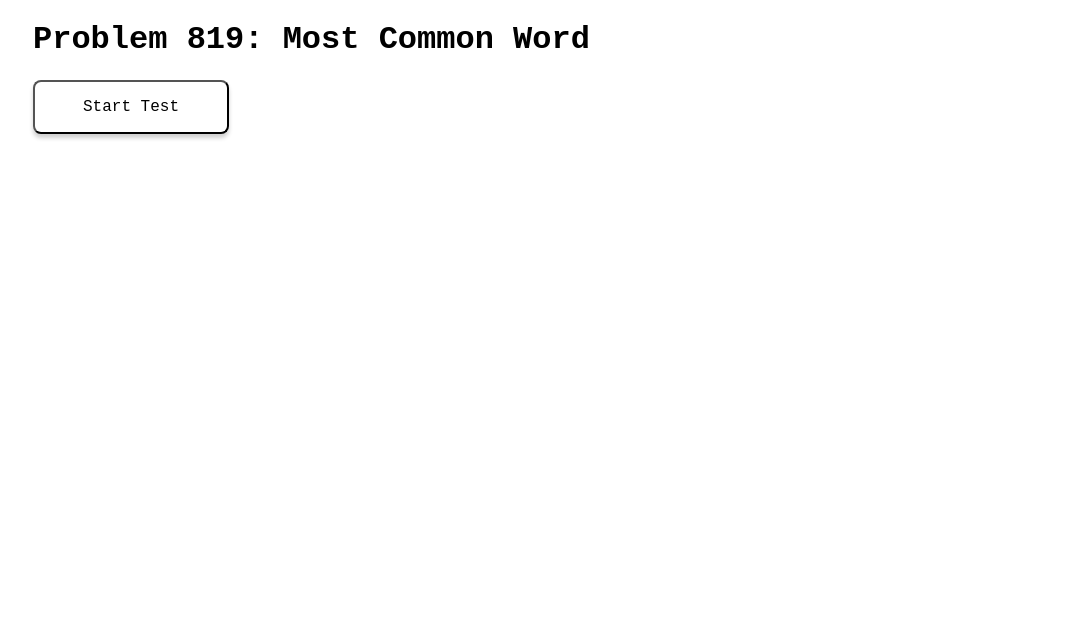
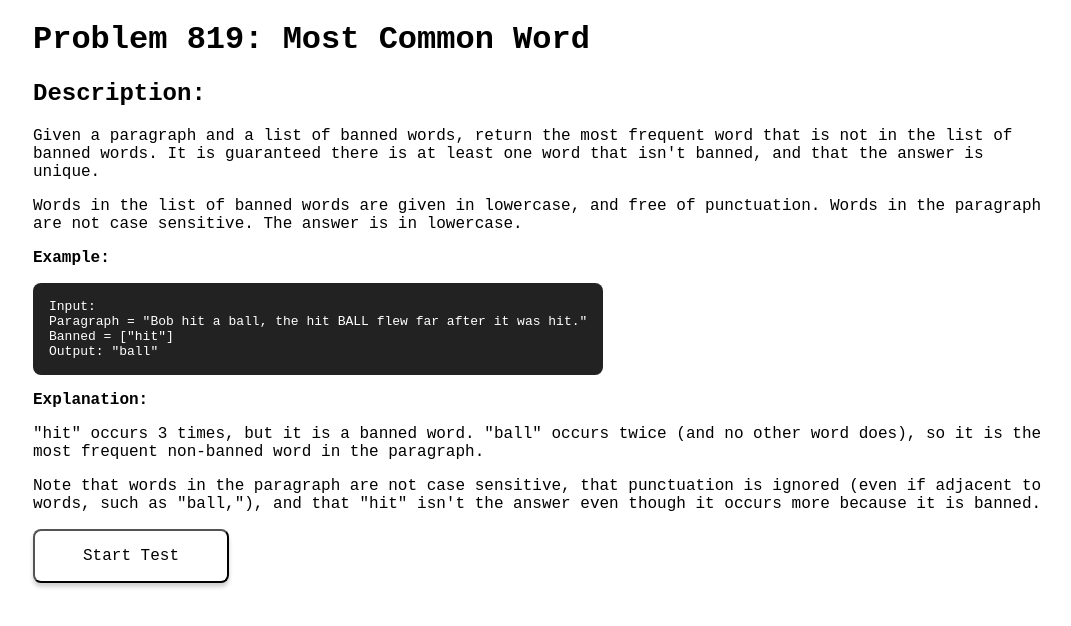
Before and after one commit to kevinakahoshi/leetcode-problems, a plain HTML site: page easy/819/index.html in a window 1280 px wide. Shown: the whole page, without its empty margins (95-1166 px from the left). Drawn offline with Linux system fonts and the light colour scheme.

Commit message:
Updated problem 819 HTML file

```diff
--- a/easy/819/index.html
+++ b/easy/819/index.html
@@ -10,6 +10,30 @@
 <body>
   <main class="smooth-transition">
     <h1>Problem 819: Most Common Word</h1>
+    <h2>Description:</h2>
+    <p>
+      Given a paragraph and a list of banned words, return the most frequent word that is not in the list of banned words.
+      It is guaranteed there is at least one word that isn't banned, and that the answer is unique.
+    </p>
+    <p>
+      Words in the list of banned words are given in lowercase, and free of punctuation. Words in the paragraph are not case sensitive.
+      The answer is in lowercase.
+    </p>
+    <p>
+      <strong>Example:</strong>
+    </p>
+    <pre>Input:<br/>Paragraph = "Bob hit a ball, the hit BALL flew far after it was hit."<br/>Banned = ["hit"]<br />Output: "ball"</pre>
+    <p>
+      <strong>Explanation:</strong><br />
+    </p>
+    <p>
+      "hit" occurs 3 times, but it is a banned word.
+      "ball" occurs twice (and no other word does), so it is the most frequent non-banned word in the paragraph.
+    </p>
+    <p>
+      Note that words in the paragraph are not case sensitive, that punctuation is ignored (even if adjacent to words,
+      such as "ball,"), and that "hit" isn't the answer even though it occurs more because it is banned.
+    </p>
     <button>Start Test</button>
   </main>
 </body>
```
Also changed, not shown: easy/819/problem-819.gif.
